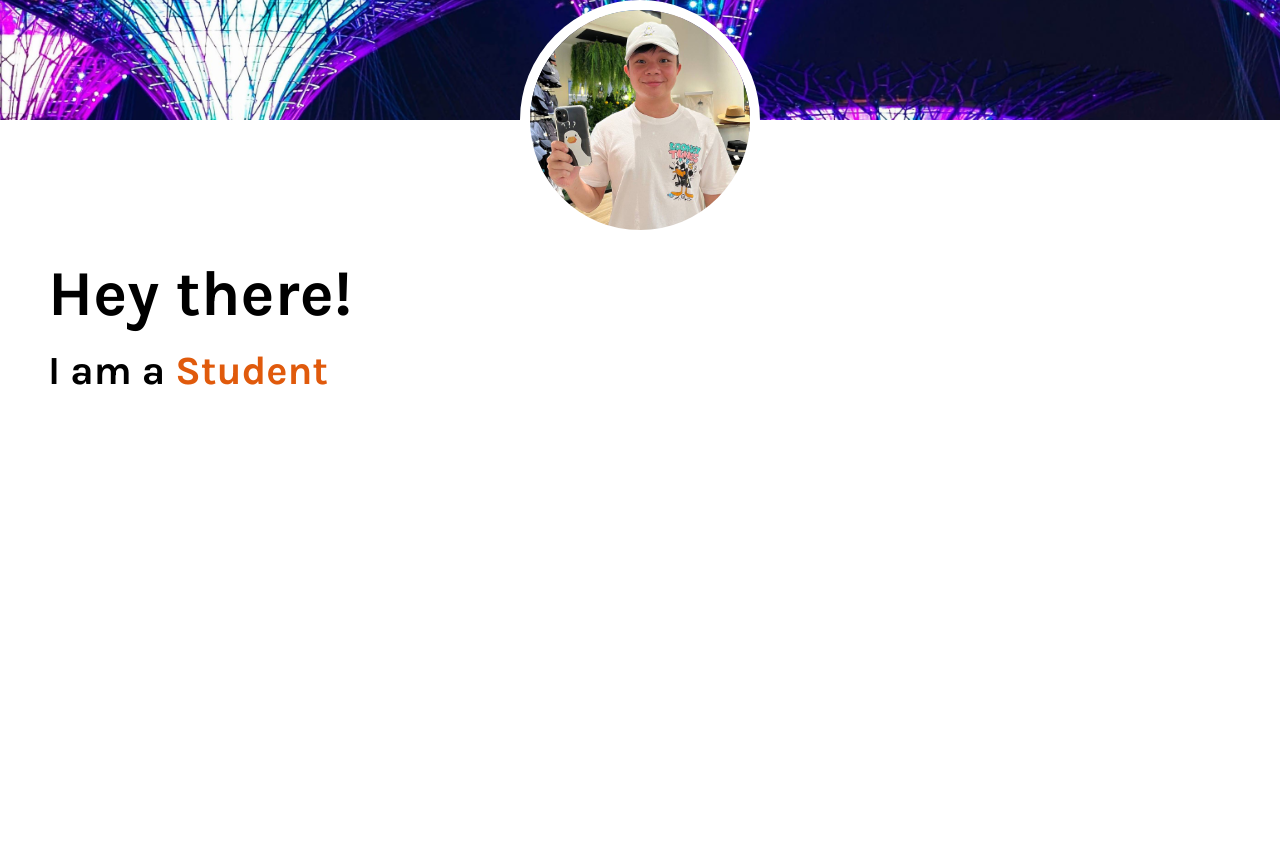
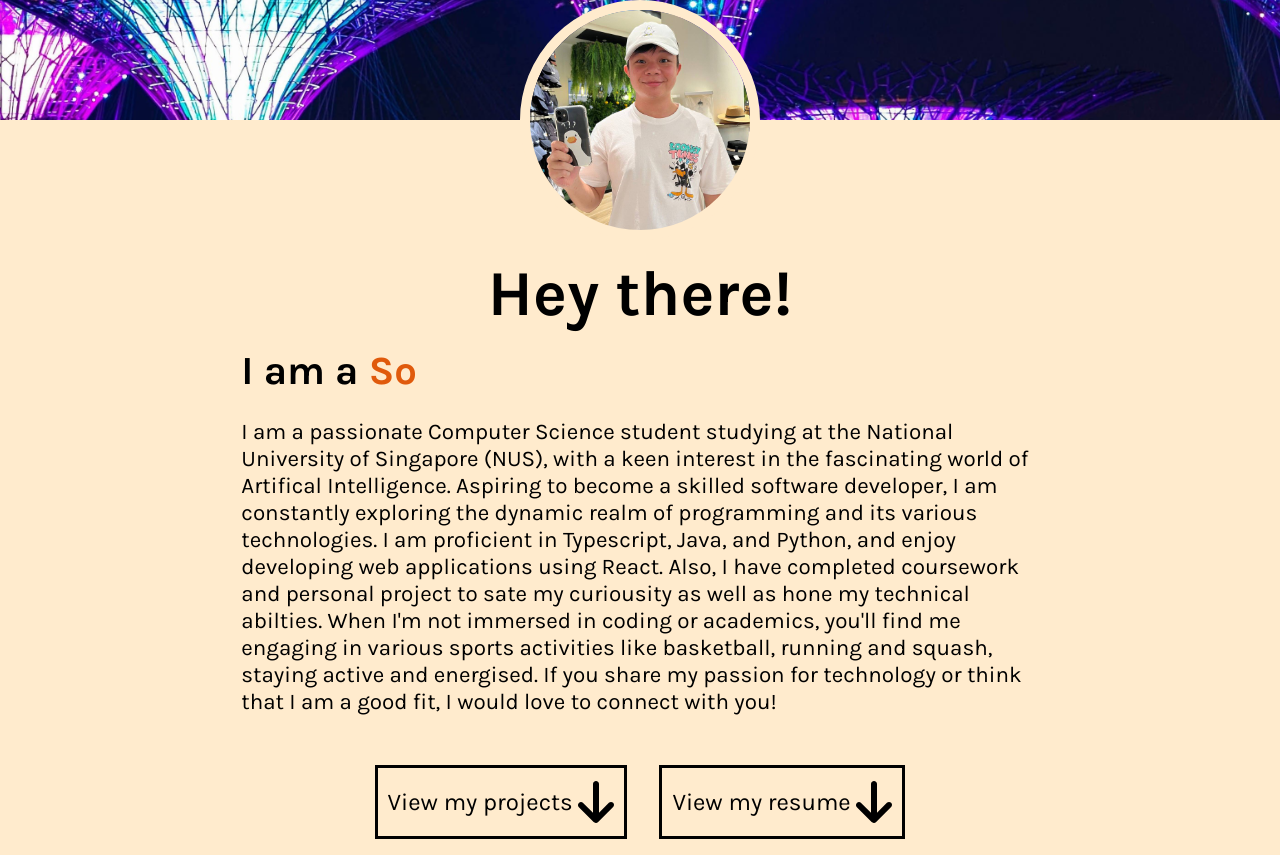
Before and after one commit to mingyuanc/mingyuanc.github.io, a React (Vite) app: page / in a window 1280 px wide. Shown: the part 920-1775 px from the top of the page. Before the commit the page ends 1680 px from the top, so only its background shows below. Built offline with nearby package versions, Linux system fonts and the light colour scheme.

Commit message:
Finished about page

```diff
--- a/src/App.tsx
+++ b/src/App.tsx
@@ -1,14 +1,26 @@
+import { useRef } from "react";
 import NavBar from "./NavBar/NavBar";
 import Profile from "./Home/Profile";
 import About from "./Home/About";
 import "./App.css";
 
 function App() {
+  const aboutRef = useRef<HTMLInputElement>(null);
+  const projectRef = useRef<HTMLInputElement>(null);
+  const scrollTo = (ref: React.RefObject<HTMLInputElement>) => {
+    ref.current?.scrollIntoView({ behavior: "smooth", block: "start" });
+  };
   return (
     <>
-      <NavBar />
-      <Profile />
-      <About />
+      <NavBar
+        scrollToAbout={() => scrollTo(aboutRef)}
+        scrollToProjects={() => scrollTo(projectRef)}
+      />
+      <Profile scrollToAbout={() => scrollTo(aboutRef)} />
+      <About
+        aboutRef={aboutRef}
+        scrollToProjects={() => scrollTo(projectRef)}
+      />
     </>
   );
 }
--- a/src/Home/About.module.css
+++ b/src/Home/About.module.css
@@ -1,18 +1,19 @@
 .about {
-  height: 80vh;
+  height: max-content;
+  min-height: 80vh;
   width: 100%;
-  min-height: 560px;
   display: flex;
   flex-direction: column;
   align-items: center;
+  background-color: blanchedalmond;
 }
 
 .aboutMain {
   width: 100%;
-  padding-left: 3rem;
+  padding: 0 clamp(1rem, 10vw, 4rem);
   display: flex;
   flex-direction: column;
-  align-items: start;
+  align-items: center;
 }
 
 .aboutImg {
@@ -20,7 +21,7 @@
   width: clamp(200px, 30vh, 400px);
   margin-top: clamp(-200px, -15vh, -100px);
   border-radius: 50%;
-  border: 10px solid white;
+  border: 10px solid blanchedalmond;
 }
 
 .aboutTitle {
@@ -30,5 +31,54 @@
 }
 
 .typewriter {
-  font-size: clamp(1.5rem, 10vw, 2.5rem);
+  font-size: clamp(1.5rem, 5vw, 2.5rem);
 }
+
+.aboutText p {
+  margin: 1.5rem 0px;
+  font-size: clamp(1.2rem, 3vw, 1.4rem);
+  max-width: 60ch;
+  word-wrap: break-word;
+}
+
+.links {
+  padding-top: 10px;
+  display: flex;
+}
+
+.aboutButton {
+  color: #000;
+  margin: 1rem 1rem;
+  padding: 10px;
+  border: 3px solid black;
+  font-size: clamp(1.25rem, 6vw, 1.5rem);
+  display: flex;
+  align-items: center;
+  background-color: transparent;
+}
+
+.aboutButton:hover {
+  cursor: pointer;
+  transition: 0.5s;
+  background-color: bisque;
+}
+
+.aboutButton:hover > .bounce {
+  animation: bounce 1.5s ease;
+}
+
+@keyframes bounce {
+  0%,
+  20%,
+  50%,
+  80%,
+  100% {
+    transform: translateY(0);
+  }
+  40% {
+    transform: translateY(-20px);
+  }
+  60% {
+    transform: translateY(-10px);
+  }
+}
--- a/src/Home/About.tsx
+++ b/src/Home/About.tsx
@@ -1,10 +1,19 @@
+import { RefObject } from "react";
 import { TypeAnimation } from "react-type-animation";
+import { FontAwesomeIcon } from "@fortawesome/react-fontawesome";
+import { faArrowDown } from "@fortawesome/free-solid-svg-icons";
 import styles from "./About.module.css";
 import profileImg from "/assets/ProfilePicture.jpg";
+import resume from "/assets/ChingMingYuan.pdf";
 
-function About() {
+interface AboutProps {
+  aboutRef: RefObject<HTMLInputElement>;
+  scrollToProjects: () => void;
+}
+
+function About({ aboutRef, scrollToProjects }: AboutProps) {
   return (
-    <div className={styles.about} id="about">
+    <div className={styles.about} ref={aboutRef}>
       <img className={styles.aboutImg} src={profileImg} alt="Profile Image" />
       <div className={styles.aboutMain}>
         <h1 className={styles.aboutTitle}>Hey there!</h1>
@@ -14,14 +23,16 @@ function About() {
             <TypeAnimation
               sequence={[
                 // Same substring at the start will only be typed out once, initially
-                "Software Developer",
-                1000, // wait 1s before replacing "Mice" with "Hamsters"
+                "Software Developer.",
+                2000,
                 "Student",
-                1000,
-                "Basketball Player",
-                1000,
+                2000,
+                "Basketball Player.",
+                2000,
                 "Creator",
-                1000,
+                2000,
+                "Technology enthusiast.",
+                2000,
               ]}
               wrapper="span"
               speed={1}
@@ -29,6 +40,45 @@ function About() {
               repeat={Infinity}
             />
           </h3>
+          <p className={styles.aboutText}>
+            I am a passionate Computer Science student studying at the National
+            University of Singapore (NUS), with a keen interest in the
+            fascinating world of Artifical Intelligence. Aspiring to become a
+            skilled software developer, I am constantly exploring the dynamic
+            realm of programming and its various technologies. I am proficient
+            in Typescript, Java, and Python, and enjoy developing web
+            applications using React. Also, I have completed coursework and
+            personal project to sate my curiousity as well as hone my technical
+            abilties. When I'm not immersed in coding or academics, you'll find
+            me engaging in various sports activities like basketball, running
+            and squash, staying active and energised. If you share my passion
+            for technology or think that I am a good fit, I would love to
+            connect with you!
+          </p>
+        </div>
+        <div className={styles.links} onClick={scrollToProjects}>
+          <button className={styles.aboutButton}>
+            View my projects&nbsp;
+            <FontAwesomeIcon
+              className={styles.bounce}
+              style={{ color: "000000" }}
+              icon={faArrowDown}
+              size="2x"
+              onClick={() => console.log("printed")}
+            />
+          </button>
+          <button
+            className={styles.aboutButton}
+            onClick={() => window.open(resume)}
+          >
+            View my resume&nbsp;
+            <FontAwesomeIcon
+              style={{ color: "000000" }}
+              className={styles.bounce}
+              icon={faArrowDown}
+              size="2x"
+            />
+          </button>
         </div>
       </div>
     </div>
--- a/src/Home/Profile.module.css
+++ b/src/Home/Profile.module.css
@@ -62,6 +62,33 @@
   transform: scale(1.25);
 }
 
+.bounce {
+  z-index: 12;
+  animation: bounce 3s infinite;
+  position: absolute;
+  bottom: 30svh;
+}
+
+.bounce:hover {
+  cursor: pointer;
+}
+
+@keyframes bounce {
+  0%,
+  20%,
+  50%,
+  80%,
+  100% {
+    transform: translateY(0);
+  }
+  40% {
+    transform: translateY(-30px);
+  }
+  60% {
+    transform: translateY(-15px);
+  }
+}
+
 /* Turn off parallax scrolling for tablets and phones */
 @media only screen and (max-device-width: 1600px) {
   .profile-top {
--- a/src/Home/Profile.tsx
+++ b/src/Home/Profile.tsx
@@ -1,9 +1,13 @@
 import styles from "./Profile.module.css";
 import { FontAwesomeIcon } from "@fortawesome/react-fontawesome";
-import { faEnvelope } from "@fortawesome/free-solid-svg-icons";
+import { faEnvelope, faChevronDown } from "@fortawesome/free-solid-svg-icons";
 import { faGithub, faLinkedin } from "@fortawesome/free-brands-svg-icons";
 
-function Body() {
+interface ProfileProps {
+  scrollToAbout: () => void;
+}
+
+function Profile({ scrollToAbout }: ProfileProps) {
   return (
     <div className={styles.profile}>
       <div className={styles["profile-top"]}>
@@ -49,9 +53,15 @@ function Body() {
             </li>
           </ul>
         </div>
+        <FontAwesomeIcon
+          className={styles.bounce}
+          size="3x"
+          icon={faChevronDown}
+          onClick={scrollToAbout}
+        />
       </div>
     </div>
   );
 }
 
-export default Body;
+export default Profile;
--- a/src/NavBar/NavBar.module.css
+++ b/src/NavBar/NavBar.module.css
@@ -39,7 +39,6 @@
   height: 60px;
   display: flex;
   align-items: center;
-  text-shadow: 0px 1px 3px rgba(0, 0, 0, 0.8);
   width: 100%;
   list-style-type: none;
   padding: 0 1.2rem;
@@ -47,7 +46,7 @@
 }
 .nav-menu li:hover {
   /* background-color: #3fa7d6; */
-  background-color: grey;
+  background-color: #526d82;
   cursor: pointer;
 }
 .hamburger {
@@ -56,7 +55,7 @@
   width: 40px;
   padding: 0.5rem;
   border-radius: 50%;
-  background-color: grey;
+  background-color: #526d82;
   /* background-color: #4682b4; */
   cursor: pointer;
   transition: background-color 0.2s ease-in-out;
@@ -67,11 +66,11 @@
   display: none;
 }
 
-.hamburger:hover {
+/* .hamburger:hover {
   background-color: darkgray;
 
-  /* background-color: #2774ae; */
-}
+  background-color: #2774ae;
+} */
 
 @media screen and (max-width: 768px) {
   .hamburger {
@@ -84,7 +83,7 @@
     left: 0;
     flex-direction: column;
     width: 100%;
-    height: calc(100vh - 77px);
+    height: calc(100vh - 60px);
     background-color: #edede9;
     display: none;
   }
--- a/src/NavBar/NavBar.tsx
+++ b/src/NavBar/NavBar.tsx
@@ -1,7 +1,12 @@
 import { useState } from "react";
 import styles from "./NavBar.module.css";
 
-function NavBar() {
+interface NavBarProps {
+  scrollToAbout: () => void;
+  scrollToProjects: () => void;
+}
+
+function NavBar({ scrollToAbout, scrollToProjects }: NavBarProps) {
   const [isNavExpanded, setIsNavExpanded] = useState(false);
   return (
     <nav className={styles.navbar}>
@@ -35,8 +40,8 @@ function NavBar() {
         }
       >
         <ul>
-          <li>About</li>
-          <li>Projects</li>
+          <li onClick={scrollToAbout}>About</li>
+          <li onClick={scrollToProjects}>Projects</li>
           <li>Experiences</li>
           <li>Skill</li>
         </ul>
```
Also changed, not shown: 1 other file (tests, documents, lock files or other folders).
